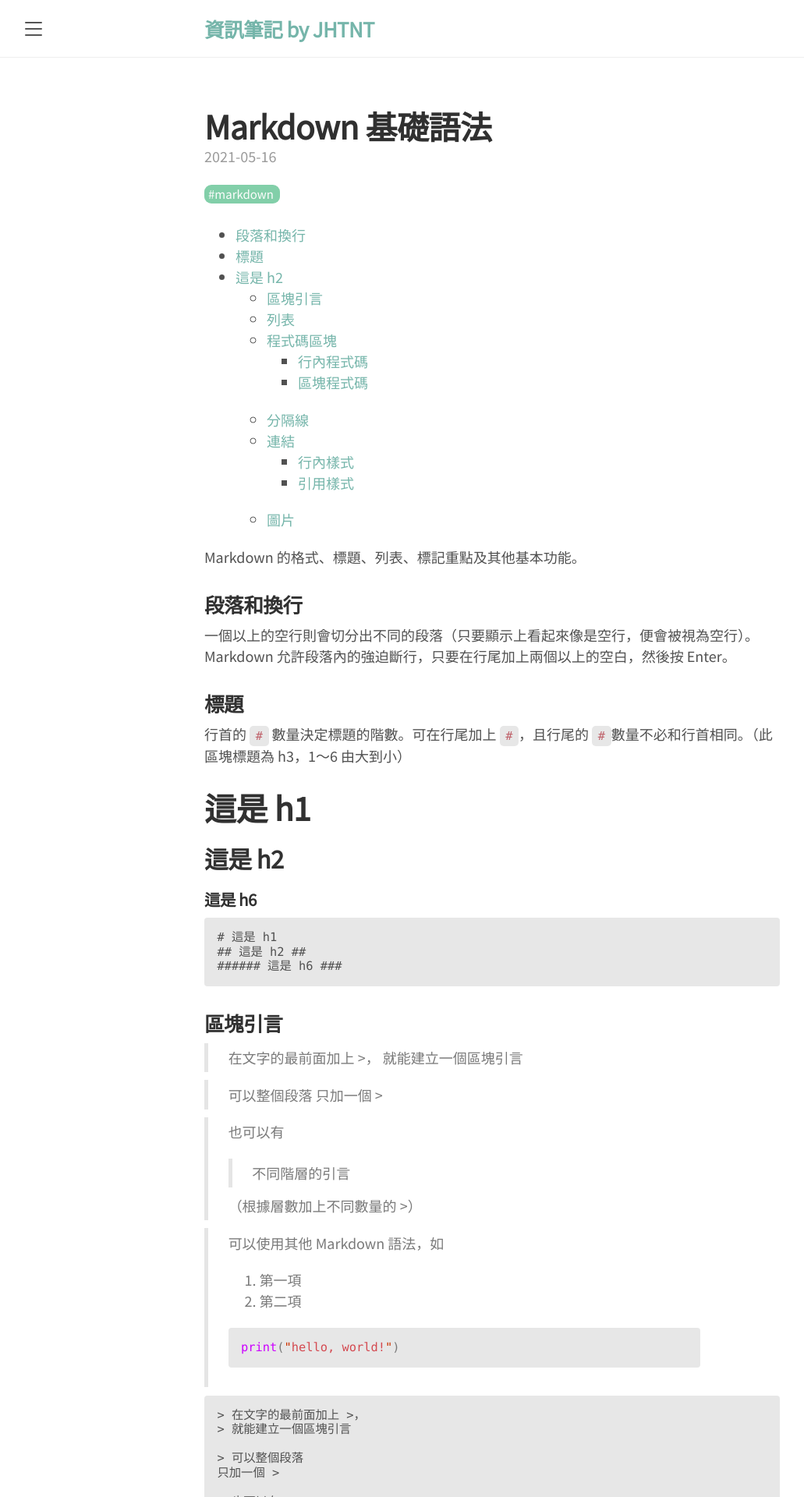
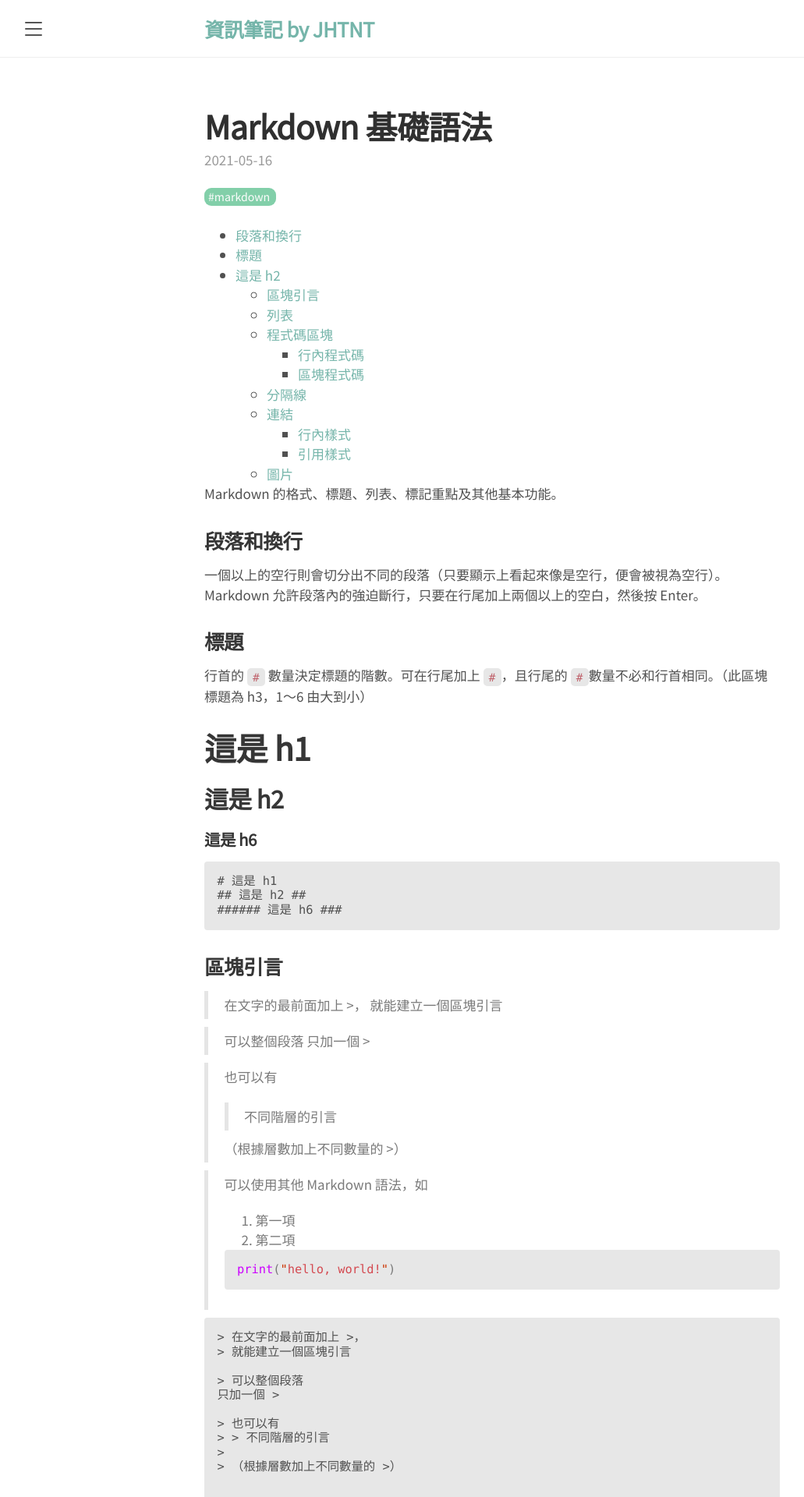
Before and after one commit to JHTNT/JHTNT, a Jekyll site: the page built from _posts/2021-05-16-markdown-basic.md, in a window 1280 px wide. Shown: the top 1920 px of the page at 78% size, without its empty margins (9-1040 px from the left). Built offline with Jekyll 4.4.1, drawn with Linux system fonts in a browser that asks for light colours; the table of contents is made by our own code.

Commit message:
更改樣式

```diff
--- a/public/css/lanyon.css
+++ b/public/css/lanyon.css
@@ -47,7 +47,7 @@ html {
 h1, h2, h3, h4, h5, h6 {
   font-family: "PT Sans", 'Noto Sans TC', 'Roboto', sans-serif;
   font-weight: bold;
-  color: #313131;
+  color: #363636;
   letter-spacing: -.025rem;
 }
 
--- a/public/css/poole.css
+++ b/public/css/poole.css
@@ -43,7 +43,7 @@
 
 html,
 body {
-  font-size: 18px;
+  font-size: 17px;
   margin: 0;
   padding: 0;
 }
@@ -82,7 +82,7 @@ a:focus {
 
 /* Headings */
 h1, h2, h3, h4, h5, h6 {
-  margin-bottom: .5rem;
+  margin-bottom: .75rem;
   font-weight: bold;
   line-height: 1.25;
   color: #313131;
@@ -111,14 +111,14 @@ p {
 }
 
 strong {
-  color: #303030;
+  color: #86b3b3;
 }
 
 
 /* Lists */
 ul, ol, dl {
   margin-top: 0;
-  margin-bottom: 1rem;
+  margin-bottom: 0rem;
 }
 
 dt {
@@ -223,8 +223,8 @@ blockquote p:last-child {
 }
 @media (min-width: 30em) {
   blockquote {
-    padding-right: 5rem;
-    padding-left: 1.25rem;
+    padding-right: 0rem;
+    padding-left: 1rem;
   }
 }
 
```
